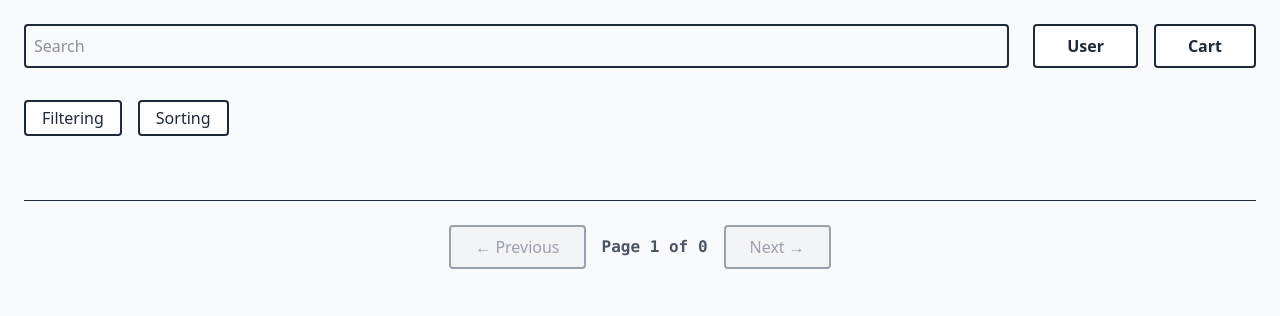
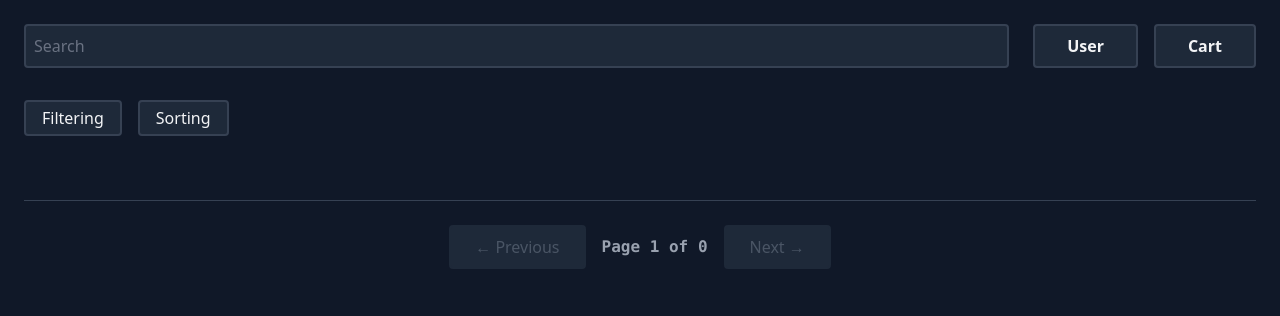
Before and after one commit to linham-8/D0018E_Database_Project, a Flask app: page / in a window 1280 px wide. Shown: the top 316 px of the page. Run offline with Flask 3, Linux system fonts and the light colour scheme.

Commit message:
Dark mode

```diff
--- a/static/css/output.css
+++ b/static/css/output.css
@@ -7,14 +7,16 @@
     'Noto Color Emoji';
     --font-mono: ui-monospace, SFMono-Regular, Menlo, Monaco, Consolas, 'Liberation Mono', 'Courier New',
     monospace;
-    --color-green-600: oklch(62.7% 0.194 149.214);
-    --color-gray-50: oklch(98.5% 0.002 247.839);
+    --color-green-400: oklch(79.2% 0.209 151.711);
+    --color-blue-500: oklch(62.3% 0.214 259.815);
     --color-gray-100: oklch(96.7% 0.003 264.542);
-    --color-gray-300: oklch(87.2% 0.01 258.338);
+    --color-gray-200: oklch(92.8% 0.006 264.531);
     --color-gray-400: oklch(70.7% 0.022 261.325);
     --color-gray-500: oklch(55.1% 0.027 264.364);
     --color-gray-600: oklch(44.6% 0.03 256.802);
+    --color-gray-700: oklch(37.3% 0.034 259.733);
     --color-gray-800: oklch(27.8% 0.033 256.848);
+    --color-gray-900: oklch(21% 0.034 264.665);
     --color-white: #fff;
     --spacing: 0.25rem;
     --container-7xl: 80rem;
@@ -23,6 +25,7 @@
     --text-sm: 0.875rem;
     --text-sm--line-height: calc(1.25 / 0.875);
     --font-weight-bold: 700;
+    --radius-lg: 0.5rem;
     --default-transition-duration: 150ms;
     --default-transition-timing-function: cubic-bezier(0.4, 0, 0.2, 1);
     --default-font-family: var(--font-sans);
@@ -264,6 +267,9 @@
   .rounded {
     border-radius: 0.25rem;
   }
+  .rounded-lg {
+    border-radius: var(--radius-lg);
+  }
   .border-2 {
     border-style: var(--tw-border-style);
     border-width: 2px;
@@ -276,14 +282,17 @@
     border-bottom-style: var(--tw-border-style);
     border-bottom-width: 1px;
   }
-  .bg-gray-50 {
-    background-color: var(--color-gray-50);
+  .border-gray-700 {
+    border-color: var(--color-gray-700);
   }
-  .bg-gray-100 {
-    background-color: var(--color-gray-100);
+  .border-gray-800 {
+    border-color: var(--color-gray-800);
   }
-  .bg-white {
-    background-color: var(--color-white);
+  .bg-gray-800 {
+    background-color: var(--color-gray-800);
+  }
+  .bg-gray-900 {
+    background-color: var(--color-gray-900);
   }
   .object-contain {
     object-fit: contain;
@@ -333,23 +342,28 @@
     --tw-font-weight: var(--font-weight-bold);
     font-weight: var(--font-weight-bold);
   }
-  .text-gray-300 {
-    color: var(--color-gray-300);
+  .text-gray-100 {
+    color: var(--color-gray-100);
+  }
+  .text-gray-200 {
+    color: var(--color-gray-200);
   }
   .text-gray-400 {
     color: var(--color-gray-400);
   }
-  .text-gray-500 {
-    color: var(--color-gray-500);
-  }
   .text-gray-600 {
     color: var(--color-gray-600);
   }
-  .text-gray-800 {
-    color: var(--color-gray-800);
+  .text-green-400 {
+    color: var(--color-green-400);
   }
-  .text-green-600 {
-    color: var(--color-green-600);
+  .text-white {
+    color: var(--color-white);
+  }
+  .placeholder-gray-500 {
+    &::placeholder {
+      color: var(--color-gray-500);
+    }
   }
   .shadow {
     --tw-shadow: 0 1px 3px 0 var(--tw-shadow-color, rgb(0 0 0 / 0.1)), 0 1px 2px -1px var(--tw-shadow-color, rgb(0 0 0 / 0.1));
@@ -363,15 +377,27 @@
     --tw-grayscale: grayscale(100%);
     filter: var(--tw-blur,) var(--tw-brightness,) var(--tw-contrast,) var(--tw-grayscale,) var(--tw-hue-rotate,) var(--tw-invert,) var(--tw-saturate,) var(--tw-sepia,) var(--tw-drop-shadow,);
   }
-  .transition-shadow {
-    transition-property: box-shadow;
+  .transition-all {
+    transition-property: all;
     transition-timing-function: var(--tw-ease, var(--default-transition-timing-function));
     transition-duration: var(--tw-duration, var(--default-transition-duration));
   }
-  .hover\:bg-gray-100 {
+  .transition-colors {
+    transition-property: color, background-color, border-color, outline-color, text-decoration-color, fill, stroke, --tw-gradient-from, --tw-gradient-via, --tw-gradient-to;
+    transition-timing-function: var(--tw-ease, var(--default-transition-timing-function));
+    transition-duration: var(--tw-duration, var(--default-transition-duration));
+  }
+  .hover\:border-gray-500 {
     &:hover {
       @media (hover: hover) {
-        background-color: var(--color-gray-100);
+        border-color: var(--color-gray-500);
+      }
+    }
+  }
+  .hover\:bg-gray-700 {
+    &:hover {
+      @media (hover: hover) {
+        background-color: var(--color-gray-700);
       }
     }
   }
@@ -381,6 +407,17 @@
         --tw-shadow: 0 10px 15px -3px var(--tw-shadow-color, rgb(0 0 0 / 0.1)), 0 4px 6px -4px var(--tw-shadow-color, rgb(0 0 0 / 0.1));
         box-shadow: var(--tw-inset-shadow), var(--tw-inset-ring-shadow), var(--tw-ring-offset-shadow), var(--tw-ring-shadow), var(--tw-shadow);
       }
+    }
+  }
+  .focus\:border-blue-500 {
+    &:focus {
+      border-color: var(--color-blue-500);
+    }
+  }
+  .focus\:outline-none {
+    &:focus {
+      --tw-outline-style: none;
+      outline-style: none;
     }
   }
   .sm\:grid-cols-3 {
--- a/templates/index.html
+++ b/templates/index.html
@@ -6,40 +6,40 @@
     <title>CS Market</title>
     <link href="{{ url_for('static', filename='css/output.css') }}" rel="stylesheet">
 </head>
-<body class="p-6 bg-gray-50 text-gray-800">
+<body class="p-6 bg-gray-900 text-gray-100">
     <div class="mx-auto max-w-7xl">
 
         <div class="flex gap-6 mb-8 items-center">
-            <input type="text" placeholder="Search" class="flex-grow border-2 p-2 rounded">
+            <input type="text" placeholder="Search" class="flex-grow border-2 border-gray-700 bg-gray-800 text-white p-2 rounded placeholder-gray-500 focus:outline-none focus:border-blue-500">
             <div class="flex gap-4">
-                <button class="border-2 px-8 py-2 bg-white rounded font-bold">User</button>
-                <button class="border-2 px-8 py-2 bg-white rounded font-bold">Cart</button>
+                <button class="border-2 border-gray-700 px-8 py-2 bg-gray-800 rounded font-bold hover:bg-gray-700 transition-colors">User</button>
+                <button class="border-2 border-gray-700 px-8 py-2 bg-gray-800 rounded font-bold hover:bg-gray-700 transition-colors">Cart</button>
             </div>
         </div>
 
         <div class="flex gap-4 mb-8">
-            <button class="border-2 px-4 py-1 bg-white rounded">Filtering</button>
-            <button class="border-2 px-4 py-1 bg-white rounded">Sorting</button>
+            <button class="border-2 border-gray-700 px-4 py-1 bg-gray-800 rounded hover:bg-gray-700 transition-colors">Filtering</button>
+            <button class="border-2 border-gray-700 px-4 py-1 bg-gray-800 rounded hover:bg-gray-700 transition-colors">Sorting</button>
         </div>
 
         <div class="grid grid-cols-2 sm:grid-cols-3 md:grid-cols-4 lg:grid-cols-5 xl:grid-cols-6 gap-4">
             {% for skin in skins %}
-            <div class="aspect-square border-2 p-4 flex flex-col justify-between bg-white rounded hover:shadow-lg transition-shadow">
+            <div class="aspect-square border-2 border-gray-700 p-4 flex flex-col justify-between bg-gray-800 rounded-lg hover:shadow-lg hover:border-gray-500 transition-all">
 
-                <div class="flex-grow flex items-center justify-center border-b mb-2 overflow-hidden relative">
+                <div class="flex-grow flex items-center justify-center border-b border-gray-700 mb-2 overflow-hidden relative">
                     {% if skin.image %}
                         <img src="{{ skin.image }}" alt="{{ skin.name }}" class="max-w-full max-h-full object-contain">
                     {% else %}
-                        <span class="text-gray-300 font-bold">No Image</span>
+                        <span class="text-gray-600 font-bold text-xs">No Image</span>
                     {% endif %}
                 </div>
 
                 <div>
-                    <h3 class="text-xs font-bold truncate" title="{{ skin.name }}">{{ skin.name }}</h3>
+                    <h3 class="text-xs font-bold truncate text-gray-200" title="{{ skin.name }}">{{ skin.name }}</h3>
                     <div class="flex justify-between items-end mt-1">
-                        <span class="text-[10px] text-gray-500">{{ skin.wear_name }}</span>
+                        <span class="text-[10px] text-gray-400">{{ skin.wear_name }}</span>
 
-                        <span class="text-sm font-bold text-green-600">
+                        <span class="text-sm font-bold text-green-400">
                             {{ skin.price }}€
                         </span>
                     </div>
@@ -48,27 +48,27 @@
             {% endfor %}
         </div>
 
-        <div class="flex justify-center items-center gap-4 mt-8 py-6 border-t">
+        <div class="flex justify-center items-center gap-4 mt-8 py-6 border-t border-gray-700">
             {% if page > 1 %}
-                <a href="{{ url_for('index', page=page-1) }}" class="border-2 px-6 py-2 bg-white rounded hover:bg-gray-100 font-bold">
+                <a href="{{ url_for('index', page=page-1) }}" class="border-2 border-gray-700 px-6 py-2 bg-gray-800 text-gray-200 rounded hover:bg-gray-700 font-bold transition-colors">
                     &larr; Previous
                 </a>
             {% else %}
-                <span class="border-2 px-6 py-2 bg-gray-100 text-gray-400 rounded cursor-not-allowed">
+                <span class="border-2 border-gray-800 px-6 py-2 bg-gray-800 text-gray-600 rounded cursor-not-allowed">
                     &larr; Previous
                 </span>
             {% endif %}
 
-            <span class="font-mono font-bold text-gray-600">
+            <span class="font-mono font-bold text-gray-400">
                 Page {{ page }} of {{ total_pages }}
             </span>
 
             {% if page < total_pages %}
-                <a href="{{ url_for('index', page=page+1) }}" class="border-2 px-6 py-2 bg-white rounded hover:bg-gray-100 font-bold">
+                <a href="{{ url_for('index', page=page+1) }}" class="border-2 border-gray-700 px-6 py-2 bg-gray-800 text-gray-200 rounded hover:bg-gray-700 font-bold transition-colors">
                     Next &rarr;
                 </a>
             {% else %}
-                <span class="border-2 px-6 py-2 bg-gray-100 text-gray-400 rounded cursor-not-allowed">
+                <span class="border-2 border-gray-800 px-6 py-2 bg-gray-800 text-gray-600 rounded cursor-not-allowed">
                     Next &rarr;
                 </span>
             {% endif %}
```
